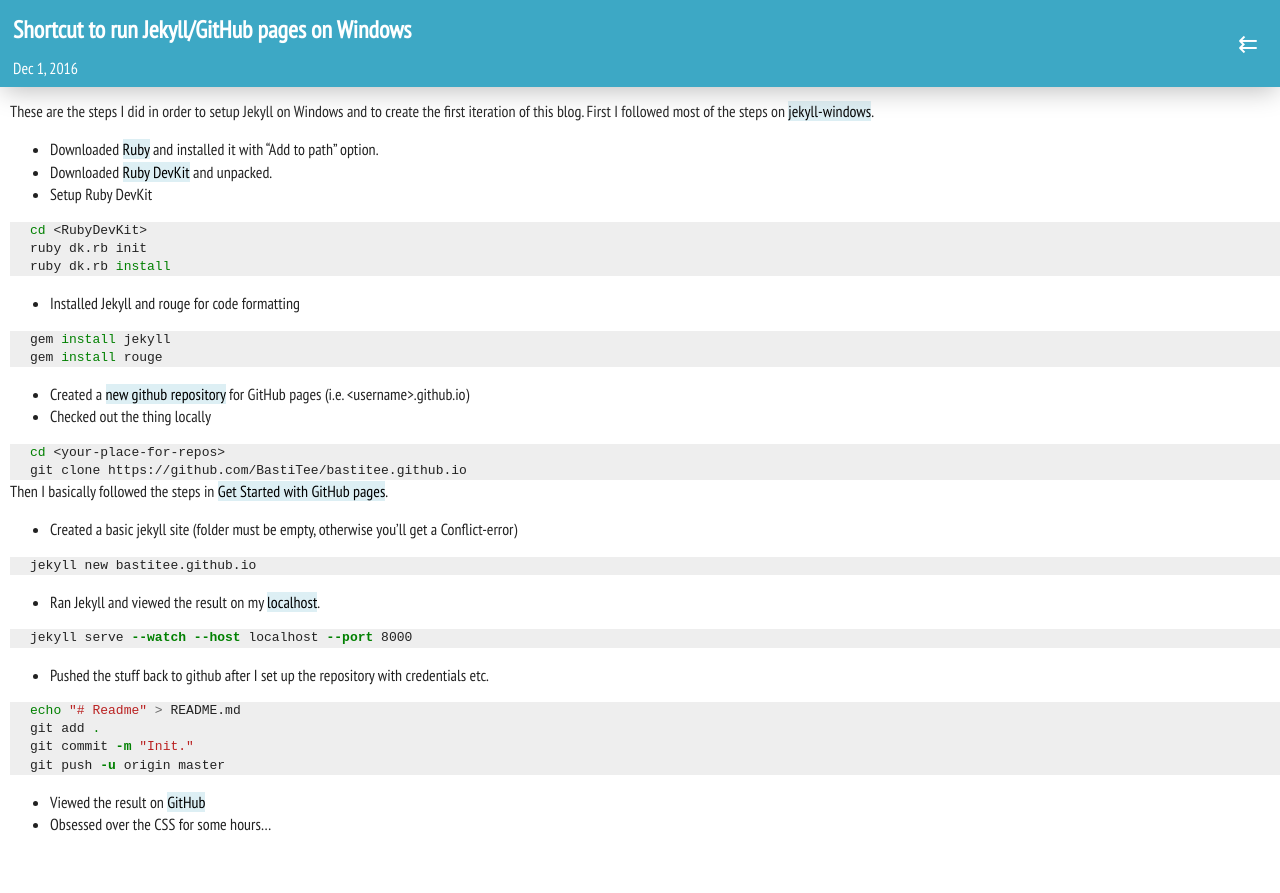
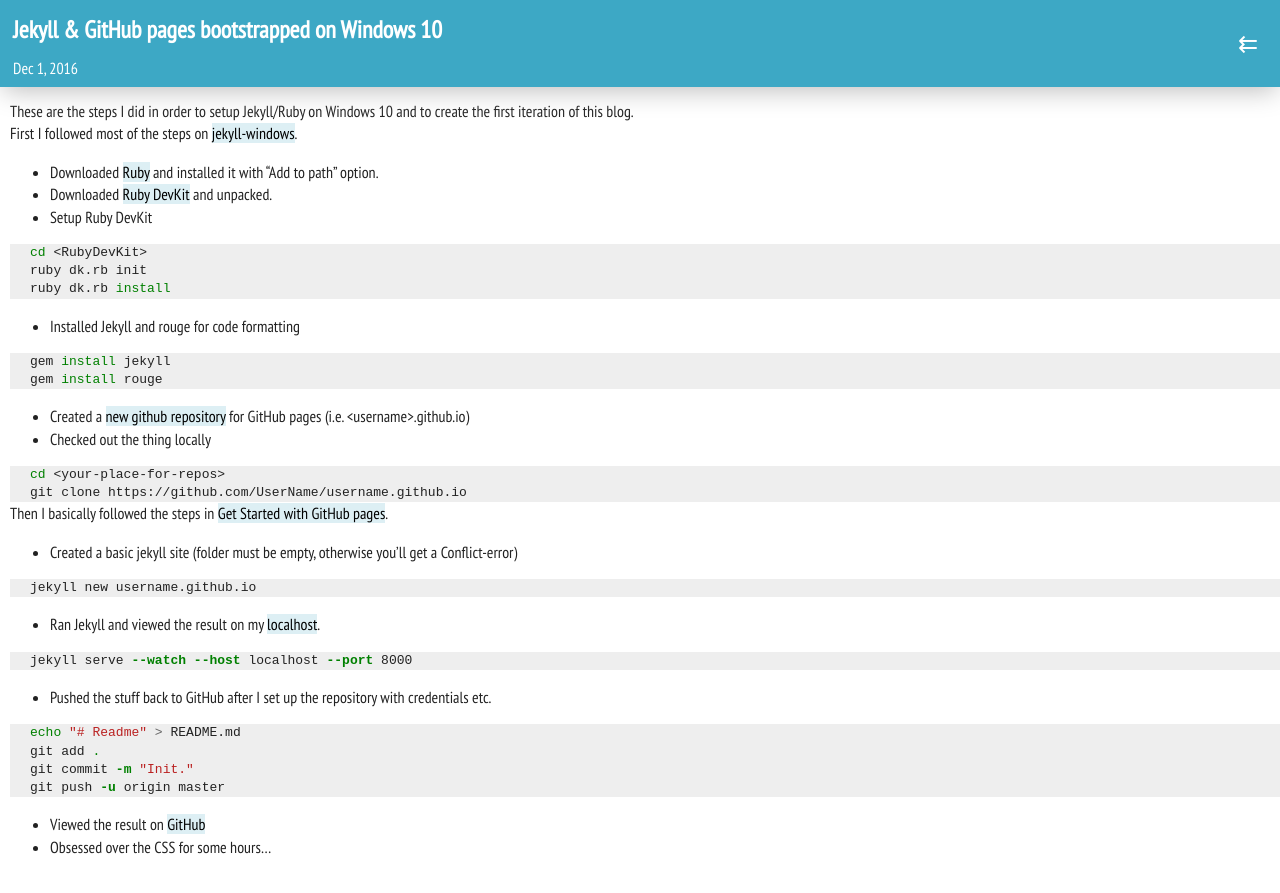
Before and after one commit to BastiTee/localhost, a Jekyll site: the page built from _posts/2016-12-01-jekyll-github-pages-bootstrap-on-win.md, in a window 1280 px wide. Shown: the top 893 px of the page. Built offline with Jekyll 4.4.1, drawn with Linux system fonts in a browser that asks for light colours.

Commit message:
permalinks;

````diff
--- a/_posts/2016-12-01-jekyll-bootstrap.md
+++ b/_posts/2016-12-01-jekyll-github-pages-bootstrap-on-win.md
@@ -1,10 +1,12 @@
 ---
 layout: post
-title:  "Shortcut to run Jekyll/GitHub pages on Windows"
+title:  "Jekyll & GitHub pages bootstrapped on Windows 10"
 date:   2016-12-01 11:34:49 +0100
 categories:
 ---
-These are the steps I did in order to setup Jekyll on Windows and to create the first iteration of this blog. First I followed most of the steps on [jekyll-windows](http://jekyll-windows.juthilo.com/).
+These are the steps I did in order to setup Jekyll/Ruby on Windows 10 and to create the first iteration of this blog.
+
+First I followed most of the steps on [jekyll-windows](http://jekyll-windows.juthilo.com/).
 
 * Downloaded [Ruby](http://rubyinstaller.org/downloads/) and installed it with "Add to path" option.
 * Downloaded [Ruby DevKit](http://rubyinstaller.org/downloads/) and unpacked.
@@ -28,7 +30,7 @@
 
 ```shell
 cd <your-place-for-repos>
-git clone https://github.com/BastiTee/bastitee.github.io
+git clone https://github.com/UserName/username.github.io
 ```
 
 
@@ -37,7 +39,7 @@
 * Created a basic jekyll site (folder must be empty, otherwise you'll get a Conflict-error)
 
 ```shell
-jekyll new bastitee.github.io
+jekyll new username.github.io
 ```
 
 * Ran Jekyll and viewed the result on my [localhost](http://localhost:8000).
@@ -46,7 +48,7 @@
 jekyll serve --watch --host localhost --port 8000
 ```
 
-* Pushed the stuff back to github after I set up the repository with credentials etc.
+* Pushed the stuff back to GitHub after I set up the repository with credentials etc.
 
 ```shell
 echo "# Readme" > README.md
@@ -55,5 +57,5 @@
 git push -u origin master
 ```
 
-* Viewed the result on [GitHub](https://bastitee.github.io)
+* Viewed the result on [GitHub](https://UserName.github.io)
 * Obsessed over the CSS for some hours...
````
Also changed, not shown: _posts/2016-11-12-awesome-github-projects.md (renamed from _posts/2016-11-12-my-stares.md).
